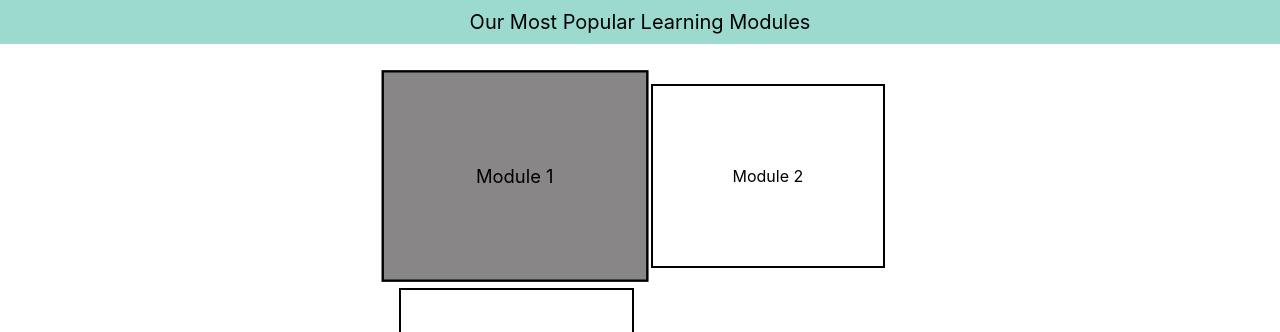
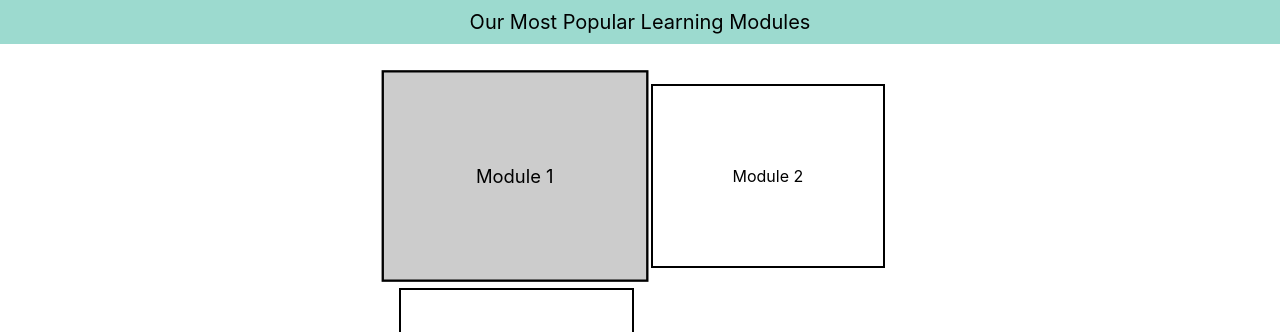
Before and after one commit to aostn/senproj, a React (Create React App) app: page / in a window 1280 px wide. In both pictures the pointer is over the item "Module 1". Shown: the part 1013-1345 px from the top of the page. Built offline with nearby package versions, Linux system fonts and the light colour scheme.

Commit message:
Changed module hover color

```diff
--- a/src/Components/module/module.css
+++ b/src/Components/module/module.css
@@ -33,7 +33,7 @@
 }
 
 .item:hover{
-    background-color: #888686;
+    background-color: #cccccc;
     transform: scale(1.15);
     /* can't change color w/o messing with padding*/
 }
```
